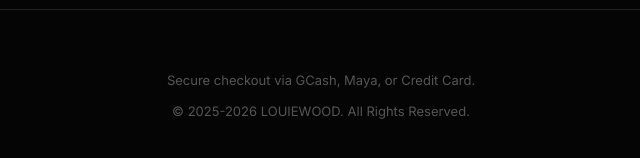
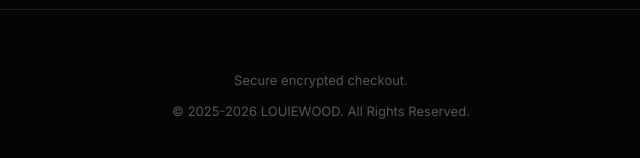
Before and after one commit to LOUIEWOOD/louiewood-site, a plain HTML site: page louiewood/books/the-art-of-no-hands/index.html in a window 1280 px wide. Shown: the part 982-1140 px from the top of the page, 319-959 px from the left. Drawn offline with nearby package versions, Linux system fonts and the light colour scheme; a web font is replaced by a local one.

Commit message:
Update index.html

```diff
--- a/louiewood/books/the-art-of-no-hands/index.html
+++ b/louiewood/books/the-art-of-no-hands/index.html
@@ -320,7 +320,7 @@
 
   <footer>
     <div class="footer-info">
-      Secure checkout via GCash, Maya, or Credit Card.
+      Secure encrypted checkout.
     </div>
     <div class="footer-info">
       &copy; 2025-2026 LOUIEWOOD. All Rights Reserved.
```
